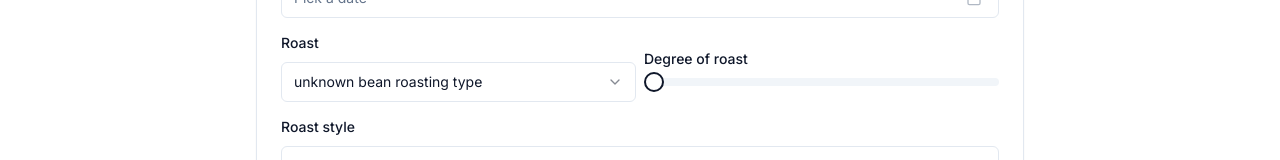
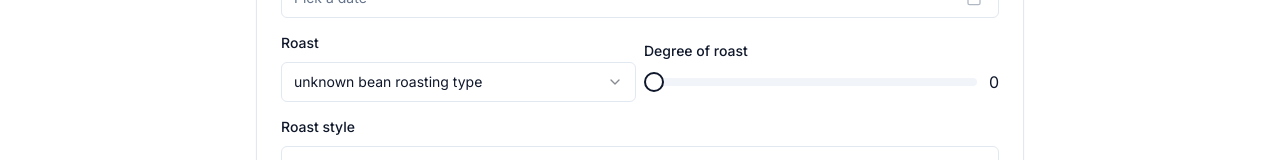
Before and after one commit to marcelblijleven/beanstats, a Next.js app: page /beanconqueror/create in a window 1280 px wide. Shown: the part 733-893 px from the top of the page. Built offline with nearby package versions, Linux system fonts and the light colour scheme.

Commit message:
chore: add value display for empty value

```diff
--- a/src/components/controlled-form/slider-input.tsx
+++ b/src/components/controlled-form/slider-input.tsx
@@ -21,7 +21,7 @@ export default function SliderInput<TFieldValues extends FieldValues = FieldValu
                     <FormControl>
                         <div className={"flex gap-3"}>
                             <Slider defaultValue={[0]} max={5} step={1} {...field} onValueChange={field.onChange} />
-                            {field.value}
+                            {field.value || "0"}
                         </div>
                     </FormControl>
                     <FormMessage/>
```
